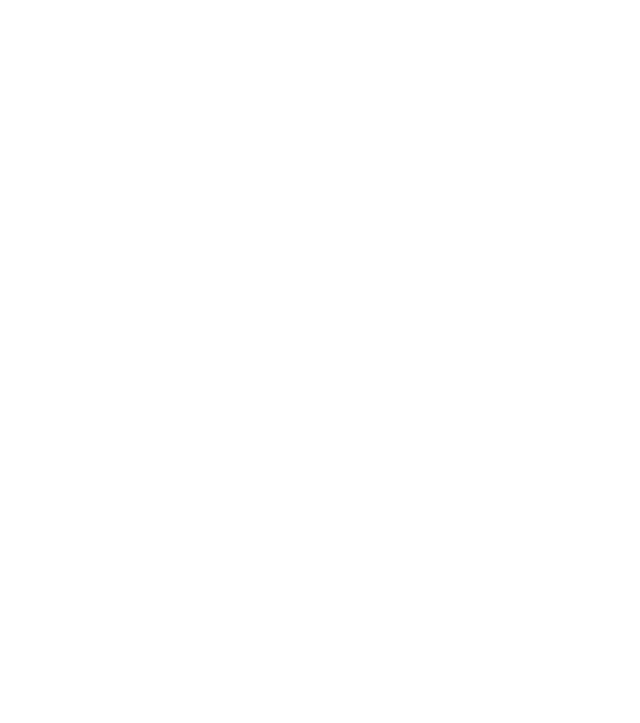
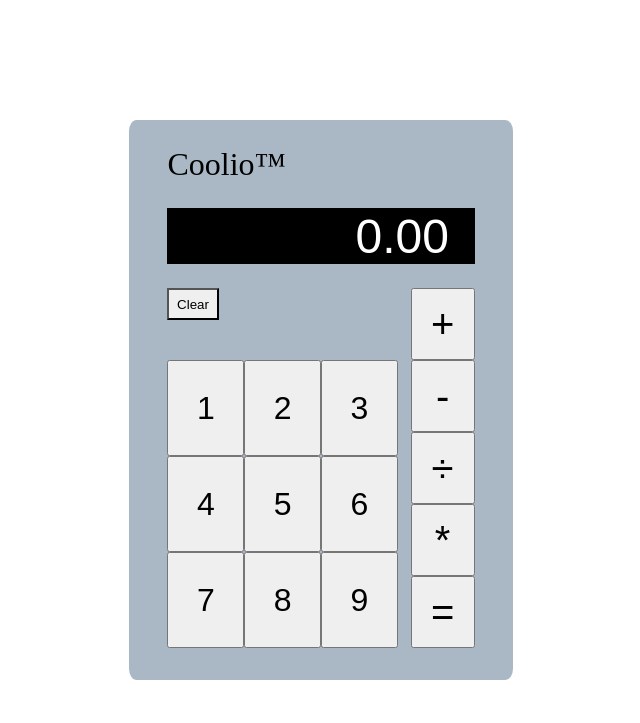
Before and after one commit to Kasperrf/Calculator, a plain HTML site: page index.html in a window 1280 px wide. Shown: the whole page, without its empty margins (319-959 px from the left). Drawn offline with Linux system fonts and the light colour scheme; a web font is replaced by a local one.

Commit message:
Finished calculator UI

```diff
--- a/index.html
+++ b/index.html
@@ -8,6 +8,40 @@
     <link rel="stylesheet" href="style.css">
 </head>
 <body>
-
+    <div class="container">
+        <div class="body">
+            <div class="headerContainer">
+                <p class="header">Coolio™</p>
+            </div>
+            <div class="displayContainer">
+                <div class="display">0.00</div>
+            </div>
+            <div class="btnContainer">
+                <div class="btnContainerLeft">
+                    <div class="btnClearContainer">
+                        <button class="btnClear">Clear</button>
+                    </div>
+                    <div class="btnNumbersContainer">
+                        <button id="btn1" class="btnNumber">1</button>
+                        <button id="btn2" class="btnNumber">2</button>
+                        <button id="btn3" class="btnNumber">3</button>
+                        <button id="btn4" class="btnNumber">4</button>
+                        <button id="btn5" class="btnNumber">5</button>
+                        <button id="btn6" class="btnNumber">6</button>
+                        <button id="btn7" class="btnNumber">7</button>
+                        <button id="btn8" class="btnNumber">8</button>
+                        <button id="btn9" class="btnNumber">9</button>
+                    </div>
+                </div>
+                <div class="btnOperatorContainer">
+                    <button id="btn+" class="btnOperator">+</button>
+                    <button id="btn-" class="btnOperator">-</button>
+                    <button id="btn÷" class="btnOperator">÷</button>
+                    <button id="btn*" class="btnOperator">*</button>
+                    <button id="btn=" class="btnOperator">=</button>
+                </div>
+            </div>
+        </div>
+    </div>
 </body>
 </html>
--- a/javascript.js
+++ b/javascript.js
@@ -0,0 +1,31 @@
+function add(input1, input2){
+    return input1 + input2
+}
+
+function subtract(input1, input2){
+    return input1 - input2
+}
+
+function multiple(input1, input2){
+    return input1 * input2
+}
+
+function divide(input1, input2){
+    return input1 / input2
+}
+
+let nr1 = 0
+let nr2 = 0
+let operator = ""
+
+function operate(nr1, operator, nr2){
+    if(operator == "+"){
+        return add(nr1, nr2)
+    }else if(operator == "-"){
+        return subtract(nr1, nr2)
+    } else if(operator == "*"){
+        return multiple(nr1, nr2)
+    } else if(operator == "/"){
+        return divide(nr1, nr2)
+    }
+}
--- a/style.css
+++ b/style.css
@@ -0,0 +1,101 @@
+@import url('https://fonts.cdnfonts.com/css/calculator');
+
+*{
+    padding: 0;
+    margin: 0;
+}
+
+.container{
+    display: flex;
+    justify-content: center;
+    align-items: center;
+    margin-top: 10vh;
+    margin-bottom: 10vh;
+    margin-left: 10vw;
+    margin-right: 10vw;
+    width: 80vw;
+    height: 80vh;
+}
+
+.body{
+    display: flex;
+    flex-direction: column;
+    background-color:rgb(170, 184, 197);
+    width: 30vw;
+    height: 70vh;
+    border-radius: 2%;
+}
+
+.headerContainer{
+    display: flex;
+    align-items: center;
+    margin-top: 3vh;
+    width: 30vw;
+    height: 5vh;
+}
+
+.header{
+    margin-left: 3vw;
+    font-size: 2rem;
+}
+
+.displayContainer{
+    display: flex;
+    align-items: center;
+    justify-content: right;
+    margin-top: 3vh;
+    margin-left: 3vw;
+    margin-right: 3vw;
+    width: 24vw;
+    height: 7vh;
+    background-color:rgb(0, 0, 0)
+}
+
+.display{
+    color: white;
+    font-size: 3rem;
+    margin-right: 2vw;
+    font-family: 'Calculator', sans-serif;
+}
+
+
+.btnContainer{
+    display: flex;
+    margin-top: 3vh;
+    margin-left: 3vw;
+    margin-right: 3vw;
+    width: 24vw;
+    height: 45vh;
+}
+
+.btnNumbersContainer{
+    display: flex;
+    margin-top: 5vh;
+    width: 19vw;
+    flex-wrap: wrap;
+}
+
+.btnOperatorContainer{
+    display: flex;
+    flex-direction: column;
+    justify-content: end;
+    width: 4;
+}
+
+.btnNumber{
+    font-size: 2rem;
+    height: 12vh;
+    width: 6vw;
+}
+
+.btnOperator{
+    font-size: 2.5rem;
+    height: 10vh;
+    width: 5vw;
+}
+
+.btnClear{
+    height: 4vh;
+    width: 4vw;
+    border-radius: 1%;
+}
```
